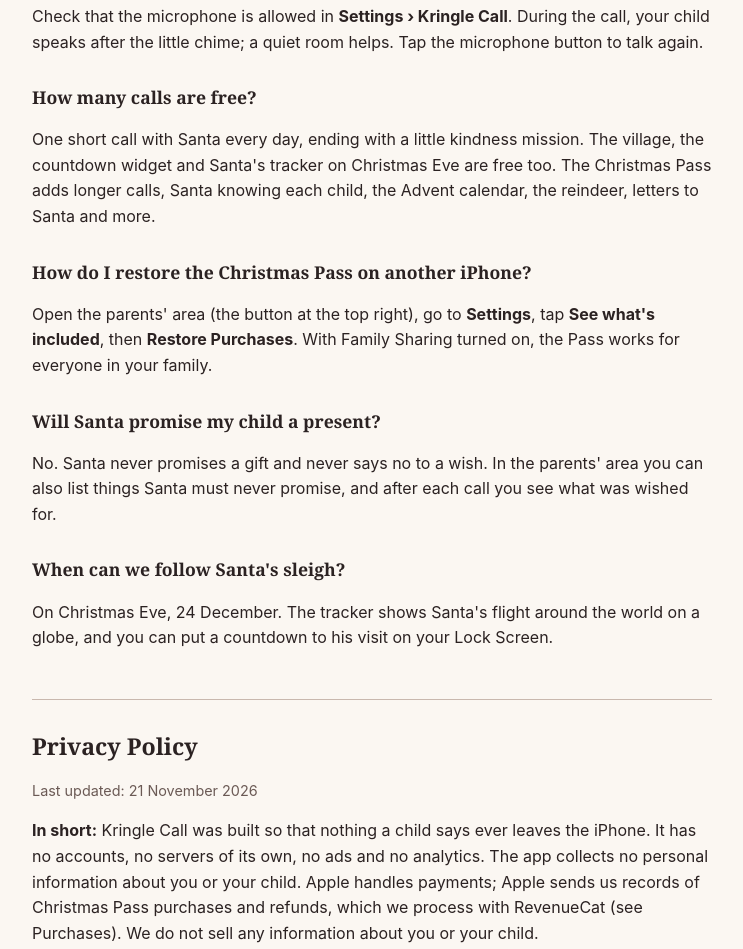
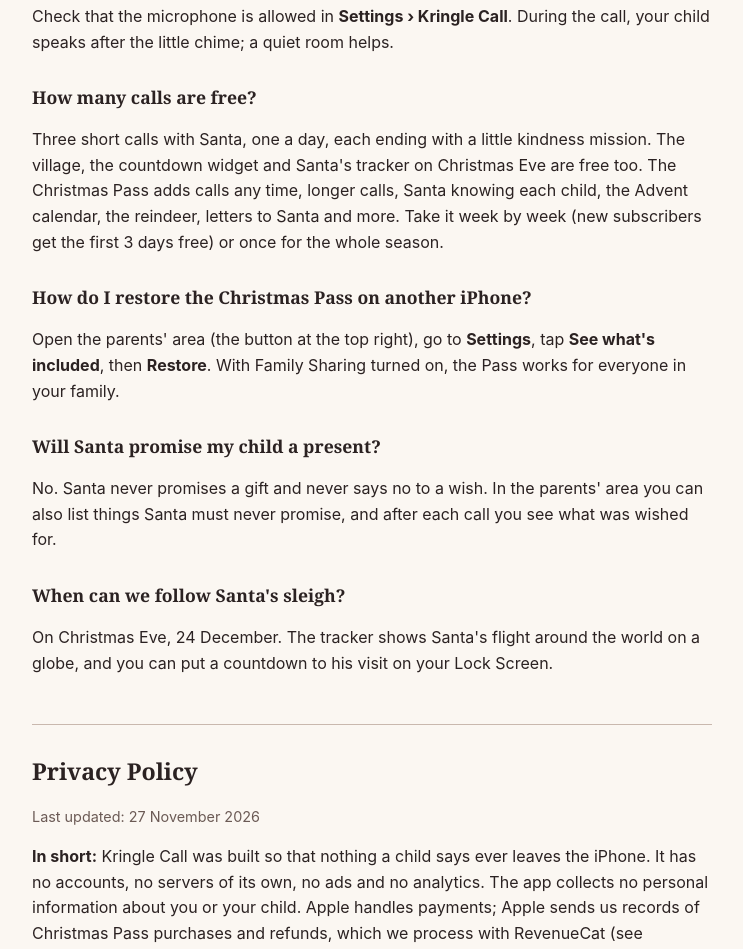
Before and after one commit to interactivemedia91-arch/interactivemedia91-arch.github.io, a plain HTML site: page kringle-call/privacy.html in a window 1280 px wide. Shown: the part 676-1625 px from the top of the page, without its empty margins (268-1011 px from the left). Drawn offline with Linux system fonts and the light colour scheme.

Commit message:
Kringle Call: three free calls, the weekly Pass's free trial
Support: no microphone button since 1.0.3, and the button is called
Restore. Privacy: the text of each call is also kept on the iPhone.

Co-Authored-By: Claude Opus 5.5 <noreply@anthropic.com>
Claude-Session: https://claude.ai/code/session_01M9jurHhHgZwM3cjKWJ84te

```diff
--- a/kringle-call/privacy.html
+++ b/kringle-call/privacy.html
@@ -19,13 +19,13 @@
 <p>Turn it on in <strong>Settings › Apple Intelligence &amp; Siri</strong>. Right after you turn it on, the iPhone may need some time, on Wi-Fi and charging, to finish downloading it. Until then your child can still have a short pre-recorded call with Santa.</p>
 
 <h3>Santa can't hear my child</h3>
-<p>Check that the microphone is allowed in <strong>Settings › Kringle Call</strong>. During the call, your child speaks after the little chime; a quiet room helps. Tap the microphone button to talk again.</p>
+<p>Check that the microphone is allowed in <strong>Settings › Kringle Call</strong>. During the call, your child speaks after the little chime; a quiet room helps.</p>
 
 <h3>How many calls are free?</h3>
-<p>One short call with Santa every day, ending with a little kindness mission. The village, the countdown widget and Santa's tracker on Christmas Eve are free too. The Christmas Pass adds longer calls, Santa knowing each child, the Advent calendar, the reindeer, letters to Santa and more.</p>
+<p>Three short calls with Santa, one a day, each ending with a little kindness mission. The village, the countdown widget and Santa's tracker on Christmas Eve are free too. The Christmas Pass adds calls any time, longer calls, Santa knowing each child, the Advent calendar, the reindeer, letters to Santa and more. Take it week by week (new subscribers get the first 3 days free) or once for the whole season.</p>
 
 <h3>How do I restore the Christmas Pass on another iPhone?</h3>
-<p>Open the parents' area (the button at the top right), go to <strong>Settings</strong>, tap <strong>See what's included</strong>, then <strong>Restore Purchases</strong>. With Family Sharing turned on, the Pass works for everyone in your family.</p>
+<p>Open the parents' area (the button at the top right), go to <strong>Settings</strong>, tap <strong>See what's included</strong>, then <strong>Restore</strong>. With Family Sharing turned on, the Pass works for everyone in your family.</p>
 
 <h3>Will Santa promise my child a present?</h3>
 <p>No. Santa never promises a gift and never says no to a wish. In the parents' area you can also list things Santa must never promise, and after each call you see what was wished for.</p>
@@ -34,7 +34,7 @@
 <p>On Christmas Eve, 24 December. The tracker shows Santa's flight around the world on a globe, and you can put a countdown to his visit on your Lock Screen.</p>
 
 <h2 id="privacy">Privacy Policy</h2>
-<p class="muted">Last updated: 21 November 2026</p>
+<p class="muted">Last updated: 27 November 2026</p>
 
 <p><strong>In short:</strong> Kringle Call was built so that nothing a child says ever leaves the iPhone. It has no accounts, no servers of its own, no ads and no analytics. The app collects no personal information about you or your child. Apple handles payments; Apple sends us records of Christmas Pass purchases and refunds, which we process with RevenueCat (see Purchases). We do not sell any information about you or your child.</p>
 
@@ -46,7 +46,7 @@
 </ul>
 
 <h3>What stays on the iPhone</h3>
-<p>What a parent enters (children's first names, ages, things Santa may praise, wishes, good deeds, scheduled calls) and what calls produce (short summaries for the parent, the wish list, kindness missions, letters to Santa and his replies, opened Advent doors) are stored only in Kringle Call's own storage on the iPhone. They are not uploaded anywhere. Deleting the app deletes all of it.</p>
+<p>What a parent enters (children's first names, ages, things Santa may praise, wishes, good deeds, scheduled calls) and what calls produce (the text of each call, short summaries for the parent, the wish list, kindness missions, letters to Santa and his replies, opened Advent doors) are stored only in Kringle Call's own storage on the iPhone. They are not uploaded anywhere. Deleting the app deletes all of it.</p>
 <p>The parents' area is protected with Face ID or the device passcode.</p>
 
 <h3>Notifications</h3>
```
